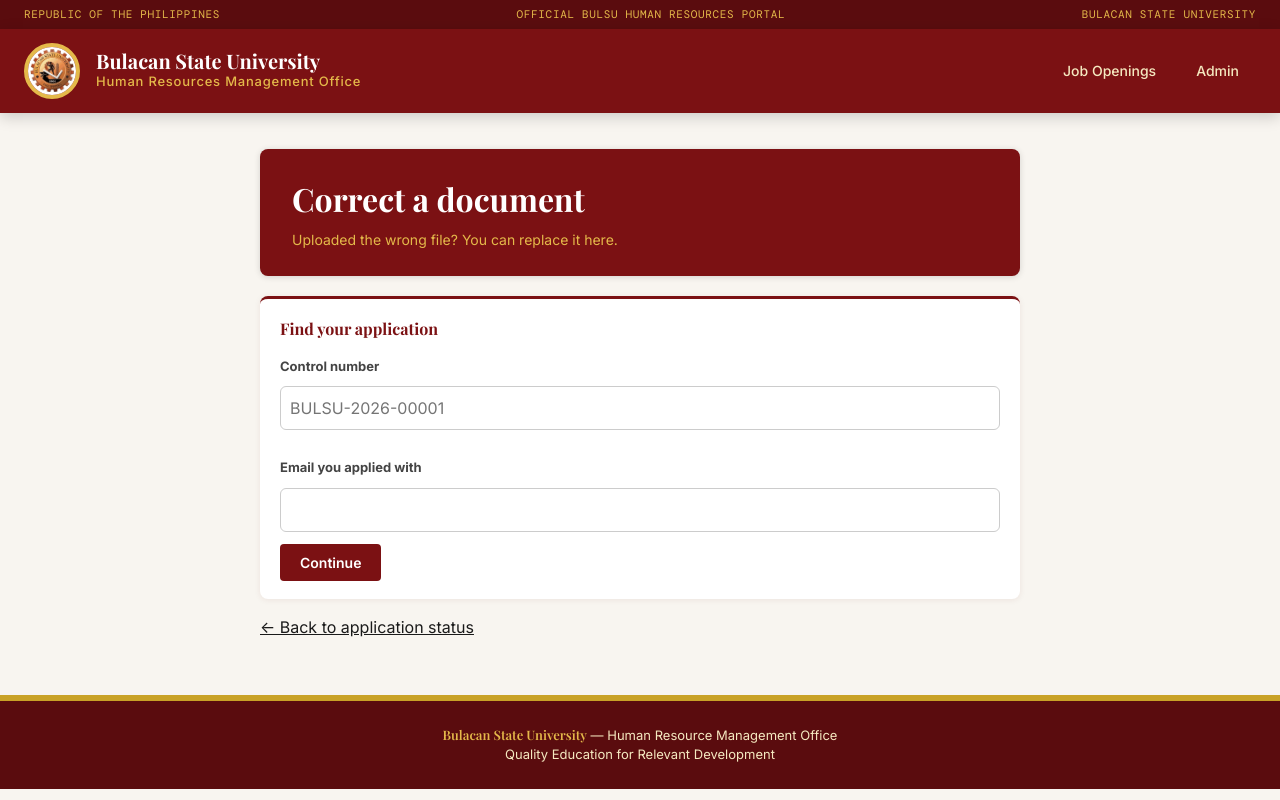
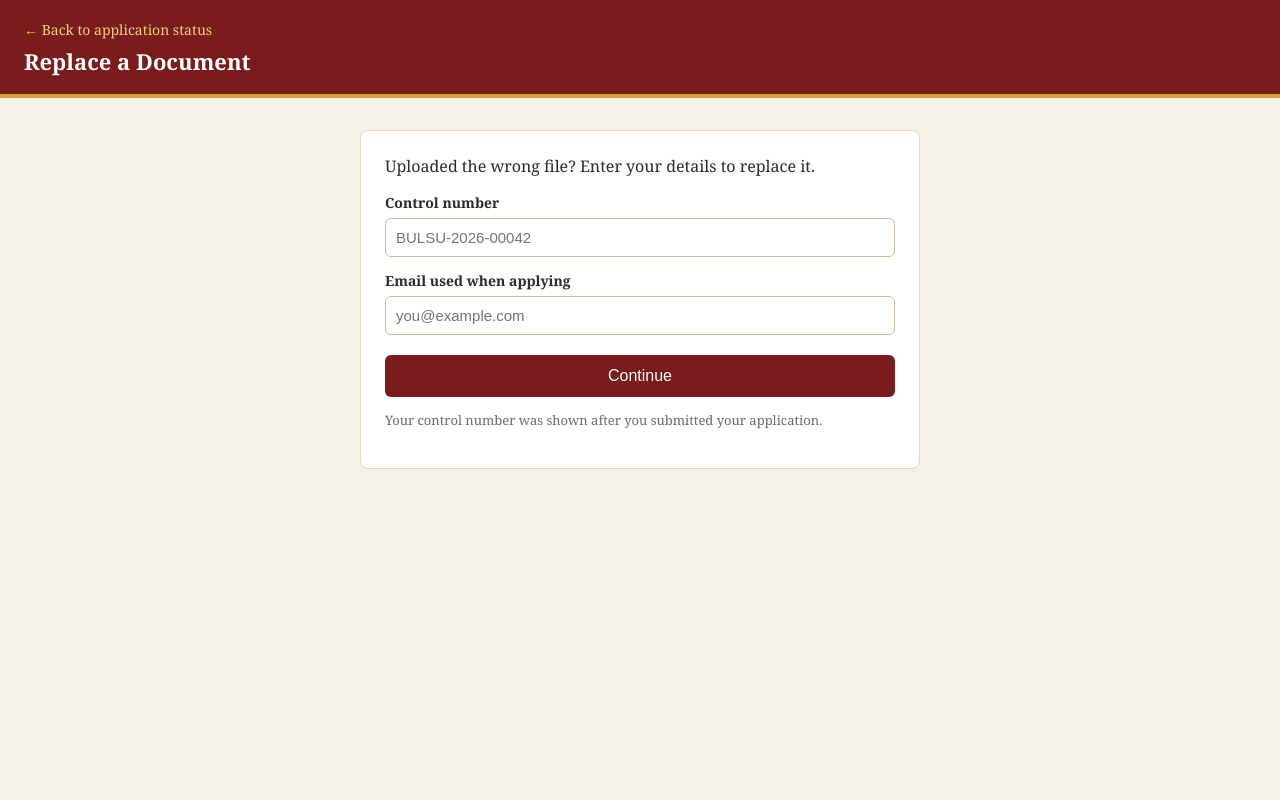
Before and after one commit to lichking1124-byte/hr_system, a Flask app: page /status/documents in a window 1280 px wide. Run offline with Flask 3, Linux system fonts and the light colour scheme.

Commit message:
Link to replace a document, matching design, no table locks at startup

```diff
--- a/app.py
+++ b/app.py
@@ -32,35 +32,50 @@
 init_db()
 
 
-def ensure_position_type_column():
-    """Adds job_postings.position_type (academic / non_academic) if it is missing."""
+def _add_missing_columns(table, columns):
+    """Adds any of `columns` (all TEXT) that the table does not have yet.
+
+    It first LOOKS at which columns exist (a plain read that blocks nobody) and only runs ALTER TABLE
+    for the ones that are missing. ALTER TABLE takes Postgres's strictest lock even when the column
+    is already there, and running it on every start of the site made it collide with visitors'
+    requests (a "deadlock detected" error). Now a normal start runs no ALTER at all."""
     conn = get_db()
     try:
-        conn.execute("ALTER TABLE job_postings ADD COLUMN IF NOT EXISTS position_type TEXT")
-        conn.commit()
+        have = {r['column_name'] for r in conn.execute(
+            "SELECT column_name FROM information_schema.columns "
+            "WHERE table_schema = current_schema() AND table_name = ?", (table,)).fetchall()}
+        for column in columns:
+            if column in have:
+                continue
+            try:
+                conn.execute("SET LOCAL lock_timeout = '5s'")   # never wait long (applies to this step only)
+                conn.execute(f"ALTER TABLE {table} ADD COLUMN IF NOT EXISTS {column} TEXT")
+                conn.commit()
+            except Exception as e:
+                try:
+                    conn.rollback()
+                except Exception:
+                    pass
+                print(f"adding {table}.{column} failed (it will be retried on the next start): {e}")
     except Exception as e:
-        print(f"position_type column check failed: {e}")
+        print(f"column check for {table} failed: {e}")
     finally:
         conn.close()
+
+
+def ensure_position_type_column():
+    """job_postings.position_type (academic / non_academic)."""
+    _add_missing_columns('job_postings', ['position_type'])
 
 
 ensure_position_type_column()
 
 
 def ensure_screening_columns():
-    """Adds the columns for the saved AI reading and for HR's decision, if they are missing.
-    Safe to run on every start: it only adds columns, it never changes or deletes data."""
-    conn = get_db()
-    try:
-        for column in ('ai_reading', 'ai_reading_hash', 'system_result', 'hr_decision',
-                       'hr_decision_reason', 'hr_decision_by', 'hr_decision_at'):
-            conn.execute(f"ALTER TABLE applicants ADD COLUMN IF NOT EXISTS {column} TEXT")
-        conn.execute("ALTER TABLE applicant_documents ADD COLUMN IF NOT EXISTS replaced_at TEXT")
-        conn.commit()
-    except Exception as e:
-        print(f"screening columns check failed: {e}")
-    finally:
-        conn.close()
+    """The columns for the saved AI reading, HR's decision and replaced documents."""
+    _add_missing_columns('applicants', ['ai_reading', 'ai_reading_hash', 'system_result', 'hr_decision',
+                                        'hr_decision_reason', 'hr_decision_by', 'hr_decision_at'])
+    _add_missing_columns('applicant_documents', ['replaced_at'])
 
 
 ensure_screening_columns()
@@ -205,6 +220,7 @@
             conn = get_db()
             row = conn.execute('''
                 SELECT a.control_number, a.applied_at, a.is_screened, a.full_name,
+                       a.screening_result, a.hr_decision,
                        j.title, j.campus
                 FROM applicants a
                 JOIN job_postings j ON j.id = a.job_id
@@ -220,6 +236,8 @@
                     'campus': row['campus'],
                     'applied_date': str(row['applied_at'])[:10],
                     'screened': bool(row['is_screened']),
+                    # the status page shows the "replace a document" link only while that is still allowed
+                    'can_replace': documents_can_be_replaced(row),
                 }
 
     return render_template('applicant/status.html', result=result, searched=searched)
--- a/templates/applicant/documents.html
+++ b/templates/applicant/documents.html
@@ -1,63 +1,74 @@
-{% extends "base.html" %}
-{% block title %}Correct a document{% endblock %}
-
-{% block extra_style %}
-.doc-wrap { max-width: 760px; margin: 0 auto; }
-.doc-card { background: white; border-radius: 8px; padding: 18px 20px; box-shadow: 0 1px 6px rgba(103,30,30,0.08); border-top: 3px solid var(--plum); margin-bottom: 16px; }
-.doc-card h3 { margin: 0 0 6px; color: var(--plum); font-size: 16px; }
-.doc-meta { font-size: 13px; color: #666; line-height: 1.7; }
-.doc-files { font-size: 13px; margin: 6px 0 10px; }
-.doc-files li { margin: 2px 0; }
-.doc-none { color: #a33; font-style: italic; }
-.doc-msg { padding: 10px 14px; border-radius: 6px; margin-bottom: 14px; font-size: 14px; }
-.doc-ok { background: #d4edda; color: #1a4d24; border-left: 4px solid #2d7a3a; }
-.doc-err { background: #fde8e8; color: var(--plum); border-left: 4px solid var(--plum); }
-.doc-locked { background: #fff3cd; color: #5c4400; border-left: 4px solid #e0a800; }
-.doc-form input[type=text], .doc-form input[type=email] { width: 100%; box-sizing: border-box; padding: 9px; border: 1px solid #ccc; border-radius: 6px; margin: 4px 0 12px; font: inherit; }
-.doc-form label { font-size: 13px; font-weight: bold; color: #444; }
-.doc-small { font-size: 12px; color: #777; margin-top: 6px; }
-{% endblock %}
-
-{% block content %}
-<div class="doc-wrap">
-    <div class="page-header">
-        <h1>Correct a document</h1>
-        <p>Uploaded the wrong file? You can replace it here.</p>
-    </div>
-
-    {% if message %}<div class="doc-msg doc-ok">{{ message }}</div>{% endif %}
-    {% if error %}<div class="doc-msg doc-err">{{ error }}</div>{% endif %}
+<!DOCTYPE html>
+<html lang="en">
+<head>
+<meta charset="UTF-8">
+<meta name="viewport" content="width=device-width, initial-scale=1">
+<title>Replace a Document | BulSU HRMO</title>
+<style>
+  body { margin:0; font-family: Georgia, 'Times New Roman', serif; background:#f6f1e7; color:#2b2b2b; }
+  header { background:#7a1c1c; color:#fff; padding:18px 24px; border-bottom:4px solid #d4a531; }
+  header a { color:#f1d27a; text-decoration:none; font-size:14px; }
+  header h1 { margin:6px 0 0; font-size:22px; }
+  main { max-width:560px; margin:32px auto; padding:0 16px; }
+  .card { background:#fff; border:1px solid #e4d9c0; border-radius:8px; padding:24px; margin-bottom:16px; }
+  .card h2 { margin:0 0 8px; font-size:17px; color:#7a1c1c; }
+  label { display:block; font-size:14px; margin:14px 0 6px; font-weight:bold; }
+  input[type=text], input[type=email] { width:100%; box-sizing:border-box; padding:10px; border:1px solid #c9bd9f; border-radius:6px; font-size:15px; }
+  input[type=file] { width:100%; box-sizing:border-box; font-size:14px; margin:8px 0; }
+  button { margin-top:12px; padding:11px 18px; background:#7a1c1c; color:#fff; border:0; border-radius:6px; font-size:15px; cursor:pointer; }
+  button:hover { background:#5e1414; }
+  .wide { width:100%; margin-top:20px; padding:12px; font-size:16px; }
+  .error { background:#fbeaea; border:1px solid #e3b4b4; color:#7a1c1c; padding:12px; border-radius:6px; margin-bottom:16px; font-size:14px; }
+  .ok { background:#eaf5ec; border:1px solid #b7d9bd; color:#1f5a2b; padding:12px; border-radius:6px; margin-bottom:16px; font-size:14px; }
+  .locked { background:#fff6dc; border:1px solid #e6d28f; color:#5c4a00; padding:12px; border-radius:6px; margin-bottom:16px; font-size:14px; line-height:1.5; }
+  .row { display:flex; justify-content:space-between; padding:8px 0; border-bottom:1px solid #eee4cc; font-size:15px; }
+  .row span:first-child { color:#6b6b6b; }
+  .files { margin:6px 0 4px; padding-left:20px; font-size:14px; }
+  .none { color:#a33; font-style:italic; font-size:14px; }
+  .note { font-size:13px; color:#6b6b6b; margin-top:14px; line-height:1.5; }
+</style>
+</head>
+<body>
+<header>
+  <a href="/status">&larr; Back to application status</a>
+  <h1>Replace a Document</h1>
+</header>
+<main>
+  {% if message %}<div class="ok">{{ message }}</div>{% endif %}
+  {% if error %}<div class="error">{{ error }}</div>{% endif %}
 
   {% if not applicant %}
-    <div class="doc-card">
-        <h3>Find your application</h3>
-        <form class="doc-form" method="post" action="/status/documents">
+  <div class="card">
+    <p style="margin-top:0">Uploaded the wrong file? Enter your details to replace it.</p>
+    <form method="post" action="/status/documents">
       <label for="control_number">Control number</label>
-            <input type="text" id="control_number" name="control_number" placeholder="BULSU-2026-00001" value="{{ control_number }}" required>
-            <label for="email">Email you applied with</label>
-            <input type="email" id="email" name="email" value="{{ email }}" required>
-            <button type="submit" class="btn btn-primary">Continue</button>
+      <input id="control_number" name="control_number" type="text" placeholder="BULSU-2026-00042" value="{{ control_number }}" required>
+      <label for="email">Email used when applying</label>
+      <input id="email" name="email" type="email" placeholder="you@example.com" value="{{ email }}" required>
+      <button type="submit" class="wide">Continue</button>
     </form>
+    <p class="note">Your control number was shown after you submitted your application.</p>
   </div>
   {% else %}
-    <div class="doc-card">
-        <h3>{{ applicant.control_number }}</h3>
-        <div class="doc-meta">{{ applicant.job_title }} &nbsp;|&nbsp; {{ applicant.job_campus }}</div>
+  <div class="card">
+    <div class="row"><span>Control number</span><strong>{{ applicant.control_number }}</strong></div>
+    <div class="row"><span>Position</span><span>{{ applicant.job_title }}</span></div>
+    <div class="row" style="border-bottom:0"><span>Campus</span><span>{{ applicant.job_campus }}</span></div>
   </div>
 
   {% if not allowed %}
-    <div class="doc-msg doc-locked">Your documents can no longer be changed here because your application has already been processed. Please contact HR if something needs correcting.</div>
+  <div class="locked">Your documents can no longer be changed here because your application has already been processed. Please contact the HR office if something needs correcting.</div>
   {% else %}
-    <div class="doc-small" style="margin-bottom:12px;">Replace only the file that is wrong. Make sure each file matches its document type, and upload PDF or Word (.docx) files only.</div>
+  <p class="note" style="margin-top:0">Replace only the file that is wrong. Make sure each file matches its document type. PDF or Word (.docx) files only.</p>
   {% endif %}
 
   {% for slot in slots %}
-    <div class="doc-card">
-        <h3>{{ slot.type }}</h3>
+  <div class="card">
+    <h2>{{ slot.type }}</h2>
     {% if slot.files %}
-        <ul class="doc-files">{% for f in slot.files %}<li>{{ f }}</li>{% endfor %}</ul>
+    <ul class="files">{% for f in slot.files %}<li>{{ f }}</li>{% endfor %}</ul>
     {% else %}
-        <div class="doc-files doc-none">{{ 'No file uploaded.' if slot.optional else 'No file found.' }}</div>
+    <div class="none">{{ 'No file uploaded.' if slot.optional else 'No file found.' }}</div>
     {% endif %}
     {% if allowed %}
     <form class="doc-form" method="post" action="/status/documents" enctype="multipart/form-data">
@@ -66,13 +77,13 @@
       <input type="hidden" name="action" value="replace">
       <input type="hidden" name="slot" value="{{ slot.type }}">
       <input type="file" name="file" accept=".pdf,.docx" multiple required>
-            <button type="submit" class="btn btn-primary btn-sm" onclick="return confirm('Replace the current {{ slot.type }} file(s) with the file(s) you chose?');">{{ 'Upload' if not slot.files else 'Replace' }}</button>
+      <button type="submit" onclick="return confirm('Replace the current {{ slot.type }} file(s) with the file(s) you chose?');">{{ 'Upload' if not slot.files else 'Replace' }}</button>
     </form>
     {% endif %}
   </div>
   {% endfor %}
+  <p class="note"><a href="/status">Check another application</a></p>
   {% endif %}
-
-    <div style="margin-top:16px;"><a href="/status">&larr; Back to application status</a></div>
-</div>
-{% endblock %}
+</main>
+</body>
+</html>
--- a/templates/applicant/status.html
+++ b/templates/applicant/status.html
@@ -50,6 +50,9 @@
         {% endif %}
         The HR office will contact you through the email you provided about the result.
       </p>
+      {% if result.can_replace %}
+      <p class="note">Uploaded the wrong file? <a href="/status/documents">Replace a document</a></p>
+      {% endif %}
       <p class="note"><a href="/status">Check another application</a></p>
     {% else %}
       <form method="post">
```
Lines whose indentation alone changed are shown as unchanged.
